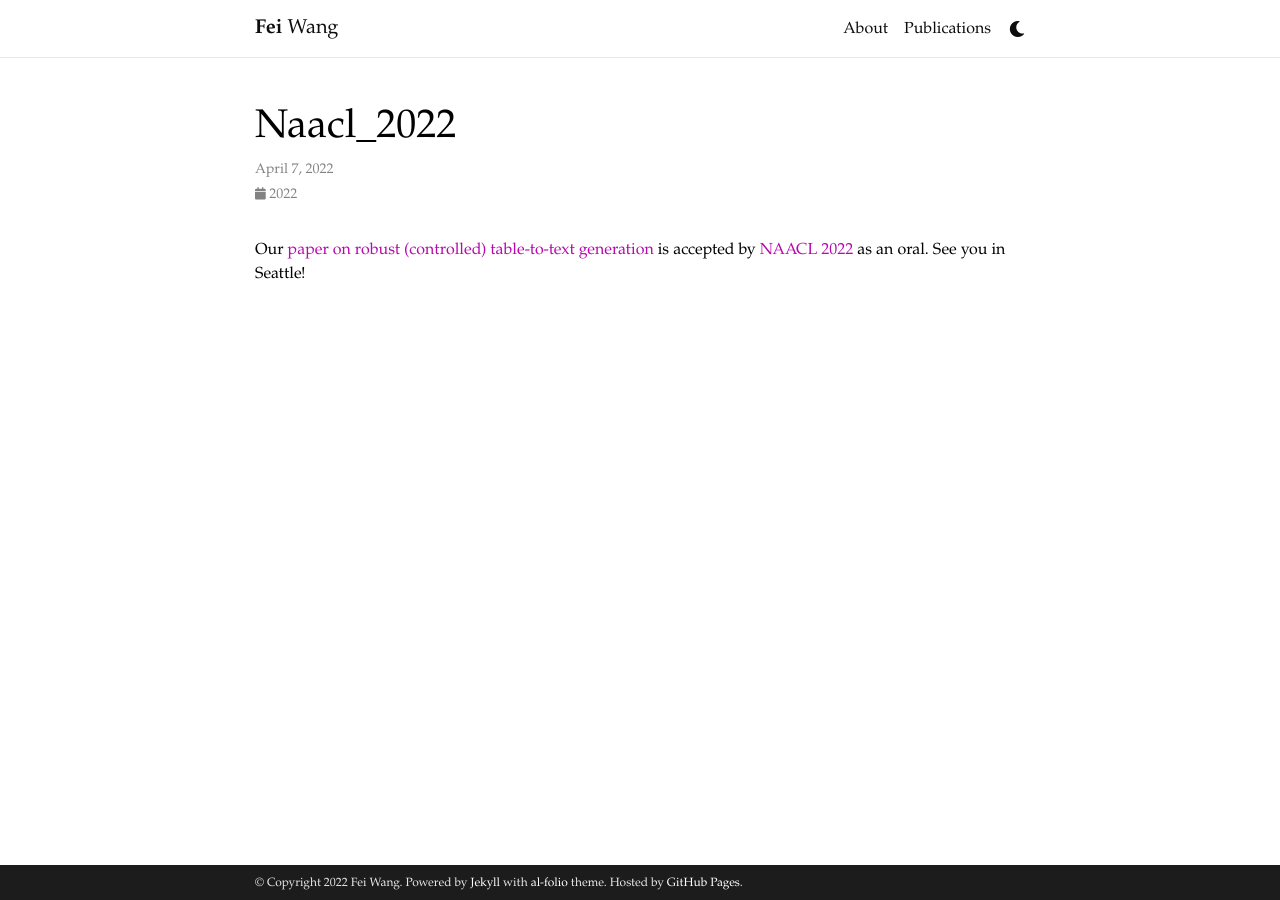
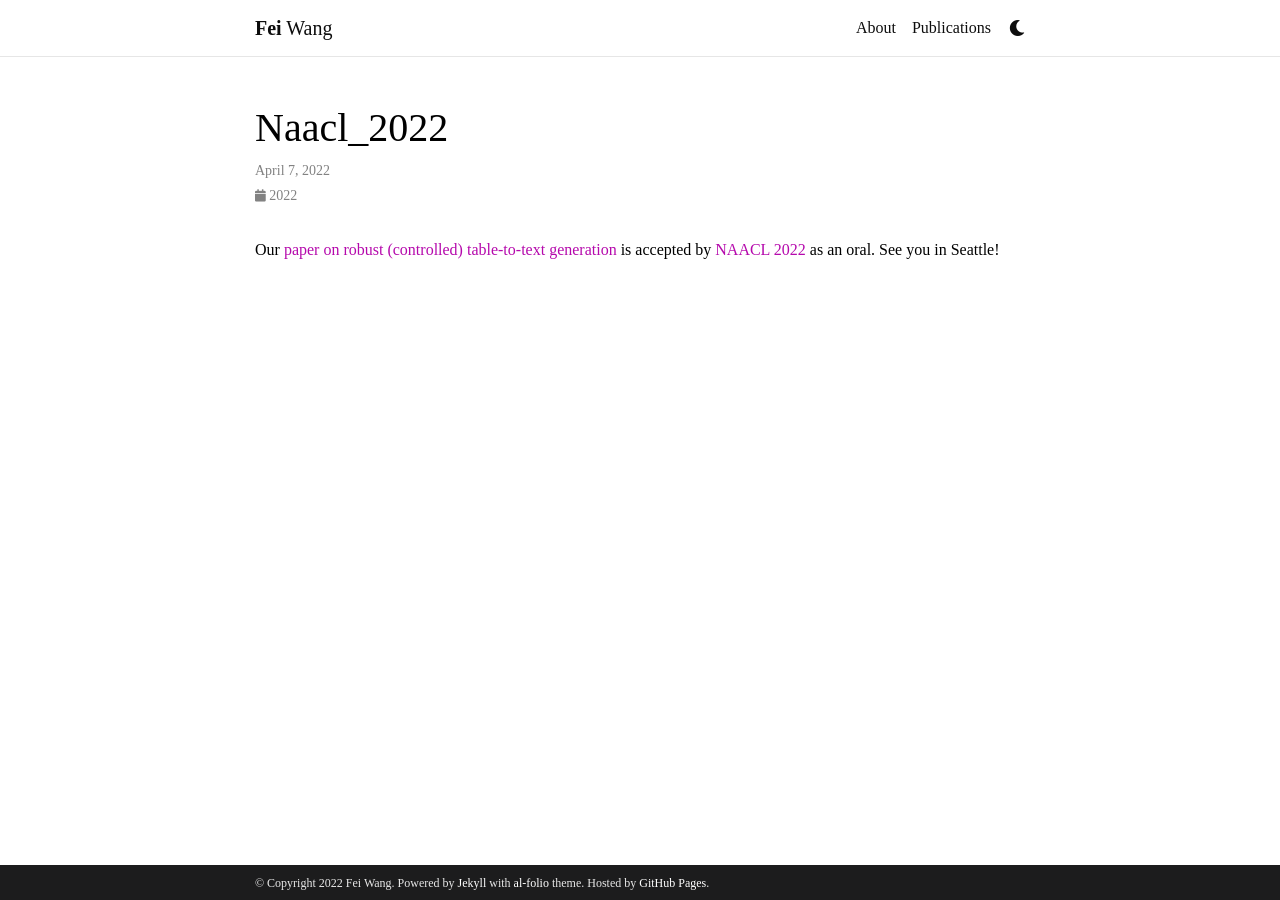
Before and after one commit to FeiWang96/personal_website_backup, a Jekyll site: the page built from _news/NAACL_2022.md, in a window 1280 px wide. Built offline with Jekyll 4.4.1, drawn with Linux system fonts in a browser that asks for light colours; comment, search, counter and statistics services are not loaded; a style sheet for code colours, icons or effects is not loaded.

Commit message:
Update _base.scss

```diff
--- a/_sass/_base.scss
+++ b/_sass/_base.scss
@@ -6,7 +6,7 @@
 
 p, h1, h2, h3, h4, h5, h6, em, div, li, span, strong {
   color: var(--global-text-color);
-  font-family: Garamond, serif;
+  font-family: 'EB Garamond', serif;
 }
 
 hr {
```
